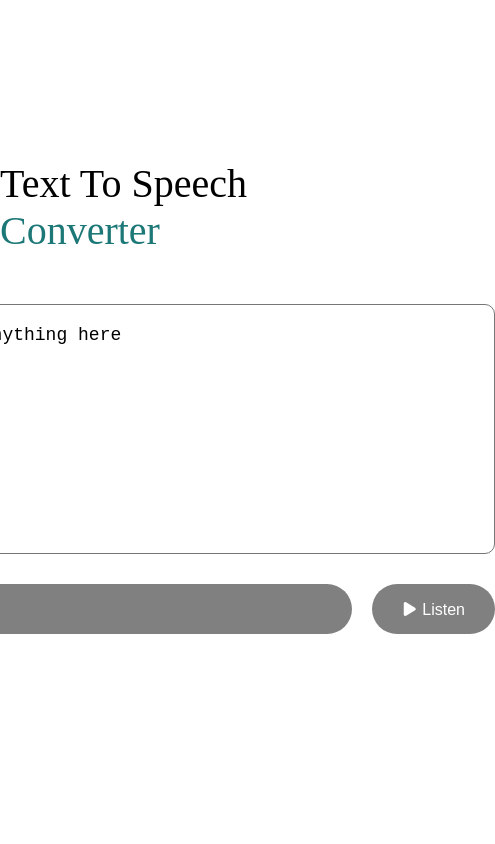
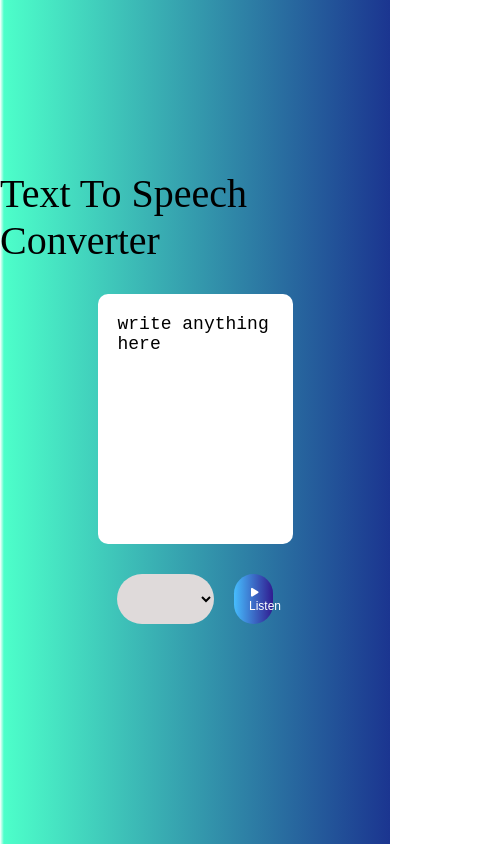
Before and after one commit to soumya-rayast/TextToSpeechConverter, a plain HTML site: page index.html in a window 390 px wide. Shown: the whole page, 495 px wide, since content can reach past the window. Drawn offline with Linux system fonts and the light colour scheme.

Commit message:
Commpleted

```diff
--- a/script.js
+++ b/script.js
@@ -1,8 +1,18 @@
+let speech = new SpeechSynthesisUtterance();
+let addVoices = [];
+let voiceSelect = document.querySelector("select");
 
+window.speechSynthesis.onvoiceschanged = () => {
+    addVoices = window.speechSynthesis.getVoices();
+    speech.voice = addVoices[0];
+    addVoices.forEach((voice,i)=>(voiceSelect.options[i] = new Option(voice.name,i)))
+}
 
-let speech = new SpeechSynthesisUtterance();
+voiceSelect.addEventListener("change",()=>{
+    speech.voice = addVoices[voiceSelect.value];
+})
 
-document.querySelector("button").addEventListener("click",()=>{
+document.querySelector("button").addEventListener("click", () => {
     speech.text = document.querySelector("textarea").value;
     window.speechSynthesis.speak(speech);
     console.log("Button Clicked")
--- a/style.css
+++ b/style.css
@@ -12,26 +12,27 @@
     justify-content: center;
     flex-direction: column;
     color: black;
+    background: linear-gradient(90deg, rgba(255,255,255,1) 0%, rgba(71,255,200,0.9697128851540616) 1%, rgba(27,53,144,1) 100%);
 }
 
 .container h1 {
-    font-size: 40px;
+    font-size: 50px;
     font-weight: 500;
     margin-top: -50px;
-    margin-bottom: 50px;
+    margin-bottom: 30px;
 }
 
 .container h1 span {
-    color: rgb(28, 119, 119);
+    color: black;
 }
 
 .container textarea {
-    width: 600px;
+    width:50%;
     height: 250px;
     background: white;
     color: black;
     font-size: 15px;
-    /* border: 0; */
+    border: 0;
     outline: 0;
     padding: 20px;
     border-radius: 10px;
@@ -44,34 +45,69 @@ textarea::placeholder {
     color: black;
 }
 
+textarea:hover{
+    box-shadow: 2px 2px 2px 2px  skyblue ;
+}
 .row {
-    width: 600px;
+    width:40%;
     display: flex;
     align-items: center;
     gap: 20px;
 }
 button{
-    background: grey ;
+    background: linear-gradient(90deg, rgba(255,255,255,1) 0%, rgba(71,189,255,0.9697128851540616) 1%, rgba(48,27,144,1) 100%);
     color: white;
-    font-size: 16px;
+    font-size: 15px;
     padding: 10px 30px;
     border-radius: 35px;
     border: 0;
     outline: 0;
     cursor: pointer;
     height: 50px;
+    width: 25%;
 }
 button i{
+    font-size: 10px;
     margin: 2px;
+}
+button:hover{
+    background: linear-gradient(90deg, rgba(255,255,255,1) 0%, rgba(71,99,255,0.9697128851540616) 1%, rgba(117,27,144,1) 100%);
 }
 select{
     flex: 1;
     color: black;
-    background: grey;
+    background: rgb(223, 218, 218);
     height: 50px;
     padding: 0 20px;
     outline: 0;
     border: 0;
     border-radius: 35px;
-    appearance: none;
+    /* appearance: none; */
+    width: 50%;
 }
+
+@media screen and (max-width : 1200px) {
+    .container h1 {
+        font-size: 40px;
+    }
+    button{
+        padding: 5px 15px;
+    }
+
+}
+@media screen and (max-width : 1000px) {
+    .container h1 {
+        font-size: 40px;
+    }
+    button{
+        padding: 5px 15px;
+    }
+
+}
+@media screen and (max-width : 800px){
+    button{
+        padding: 5px 15px;
+        border-radius: 20px;
+        font-size: 12px;
+    }
+}
```
